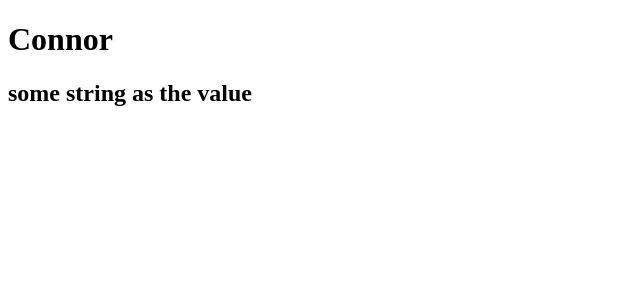
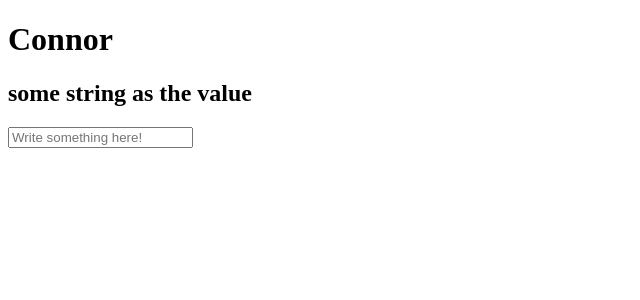
Before and after one commit to CCovington97/reacting-to-react, a React (Create React App) app: page / in a window 1280 px wide. Shown: the top 300 px of the page, without its empty margins (0-640 px from the left). Built offline with nearby package versions, Linux system fonts and the light colour scheme.

Commit message:
step 7 completed

```diff
--- a/src/components/App.jsx
+++ b/src/components/App.jsx
@@ -5,8 +5,15 @@ class App extends Component {
         super(props);
 
         this.state = {
-            text: "some string as the value"
+            text: "some string as the value",
+            placeholder: "Write something here!",
+            inputVal: ""
         }
+    }
+
+    handleInput(e) {
+        this.setState({ inputVal: e.target.value });
+        console.log(this.state.inputVal)
     }
 
     render() {
@@ -14,6 +21,8 @@ class App extends Component {
             <React.Fragment>
                 <h1>{this.props.name}</h1>
                 <h2>{this.state.text}</h2>
+                <input type="text" onChange={(e) => this.handleInput(e)} name="state-input"
+                placeholder={this.state.placeholder} value={this.state.inputVal}/>
             </React.Fragment>
         )
     }
```
